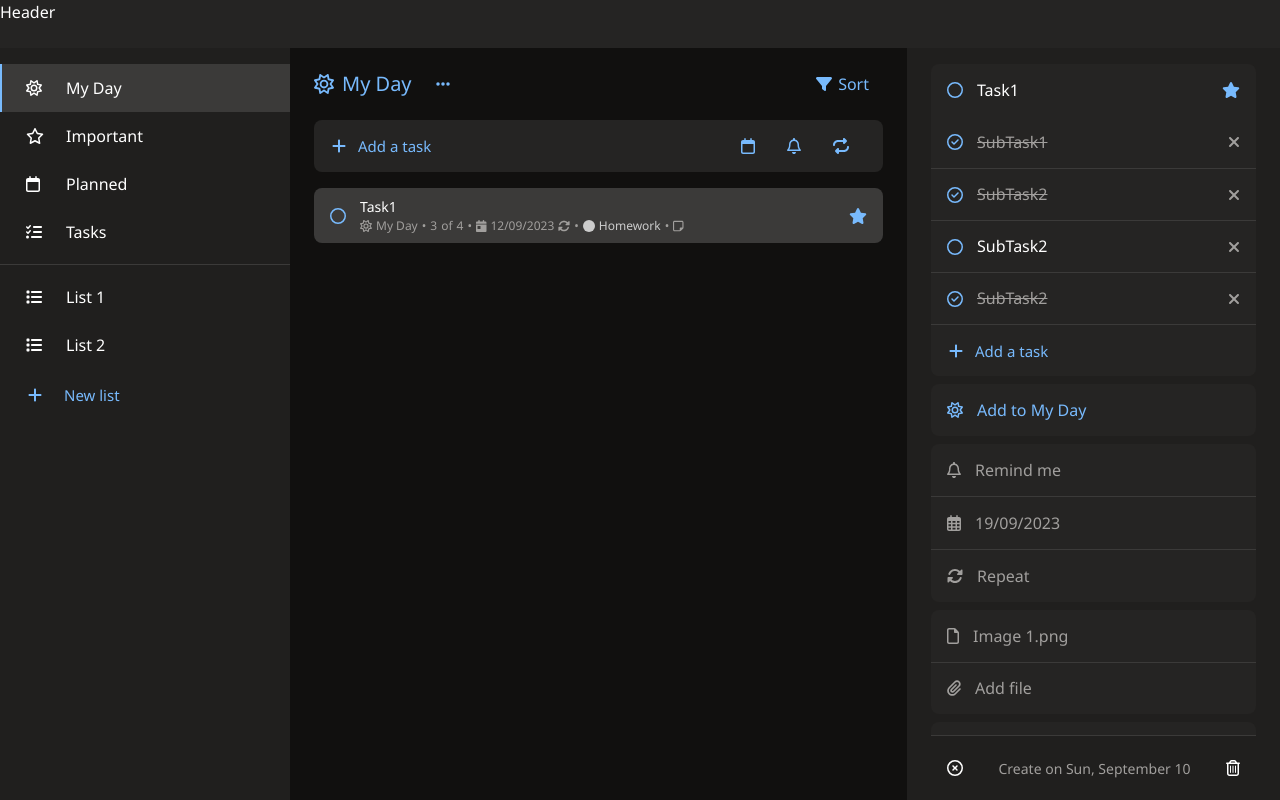
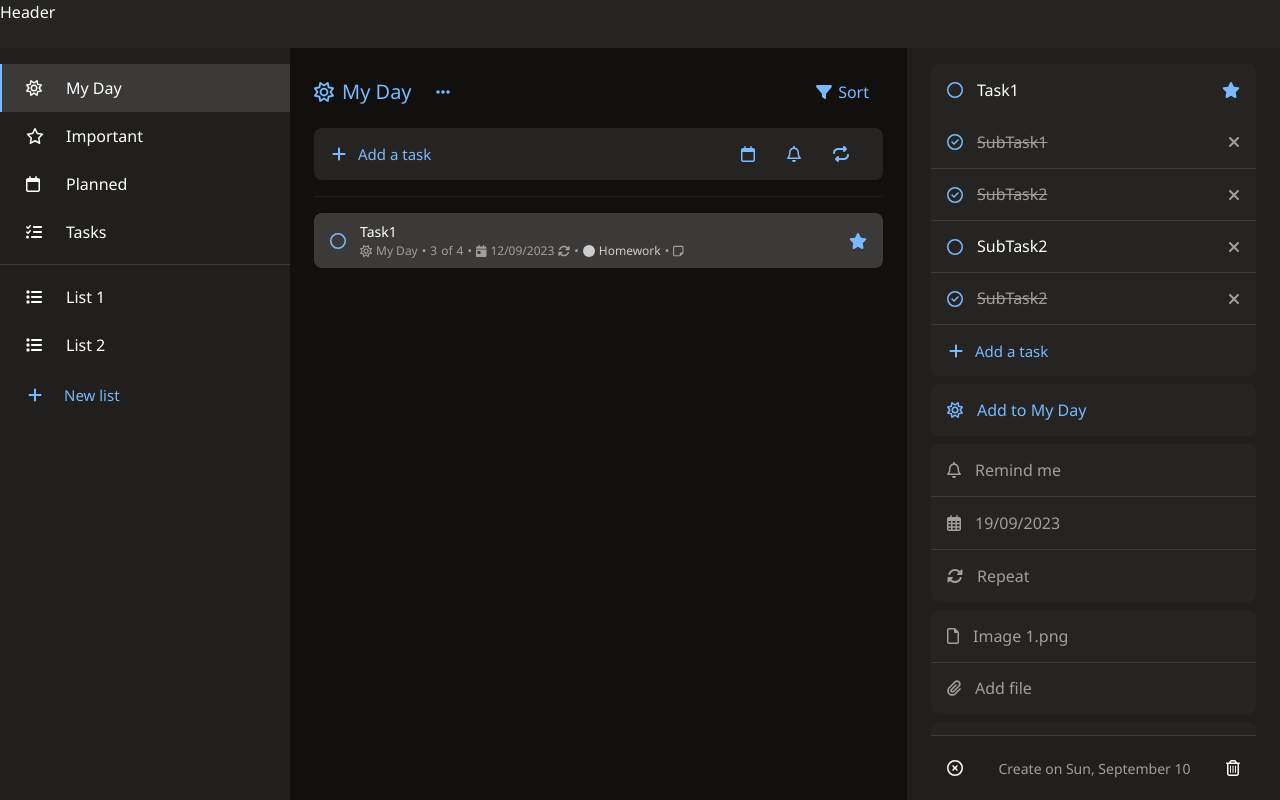
Before and after one commit to LD-Tien/task_manager, a React (Create React App) app: page / in a window 1280 px wide. Built offline with nearby package versions, Linux system fonts and the light colour scheme.

Commit message:
perf: remove margin, padding of some component

```diff
--- a/src/components/TaskItem/TaskItem.module.scss
+++ b/src/components/TaskItem/TaskItem.module.scss
@@ -1,7 +1,6 @@
 .wrapper {
   display: flex;
   background-color: var(--bg-primary);
-  margin: 8px 24px;
   padding: 8px 16px;
   border-radius: 8px;
   min-height: 52px;
--- a/src/components/Toolbar/Toolbar.module.scss
+++ b/src/components/Toolbar/Toolbar.module.scss
@@ -1,7 +1,6 @@
 .wrapper {
     display: flex;
     align-items: center;
-    padding: 16px 0px;
     color: var(--font-color-brand);
     user-select: none;
 }
--- a/src/pages/Todo/Todo.module.scss
+++ b/src/pages/Todo/Todo.module.scss
@@ -10,9 +10,14 @@
 
     .main-content {
       flex: 1;
+      padding: 24px;
       height: calc(100vh - 48px);
       overflow-y: auto;
       background-color: var(--bg-secondary);
+
+      > * {
+        margin-bottom: 16px;
+      }
 
       .header {
         position: sticky;
@@ -20,12 +25,22 @@
         background-color: var(--bg-secondary);
         display: flex;
         flex-direction: column;
-        padding: 0 24px 8px;
+        border-bottom: 0.1rem solid var(--bg-primary-accent);
+
+        > * {
+          margin-bottom: 16px;
+        }
 
         .add-task {
           > * {
             border-radius: 8px;
           }
+        }
+      }
+
+      .tasks-list {
+        > * {
+          margin-bottom: 8px;
         }
       }
     }
```
